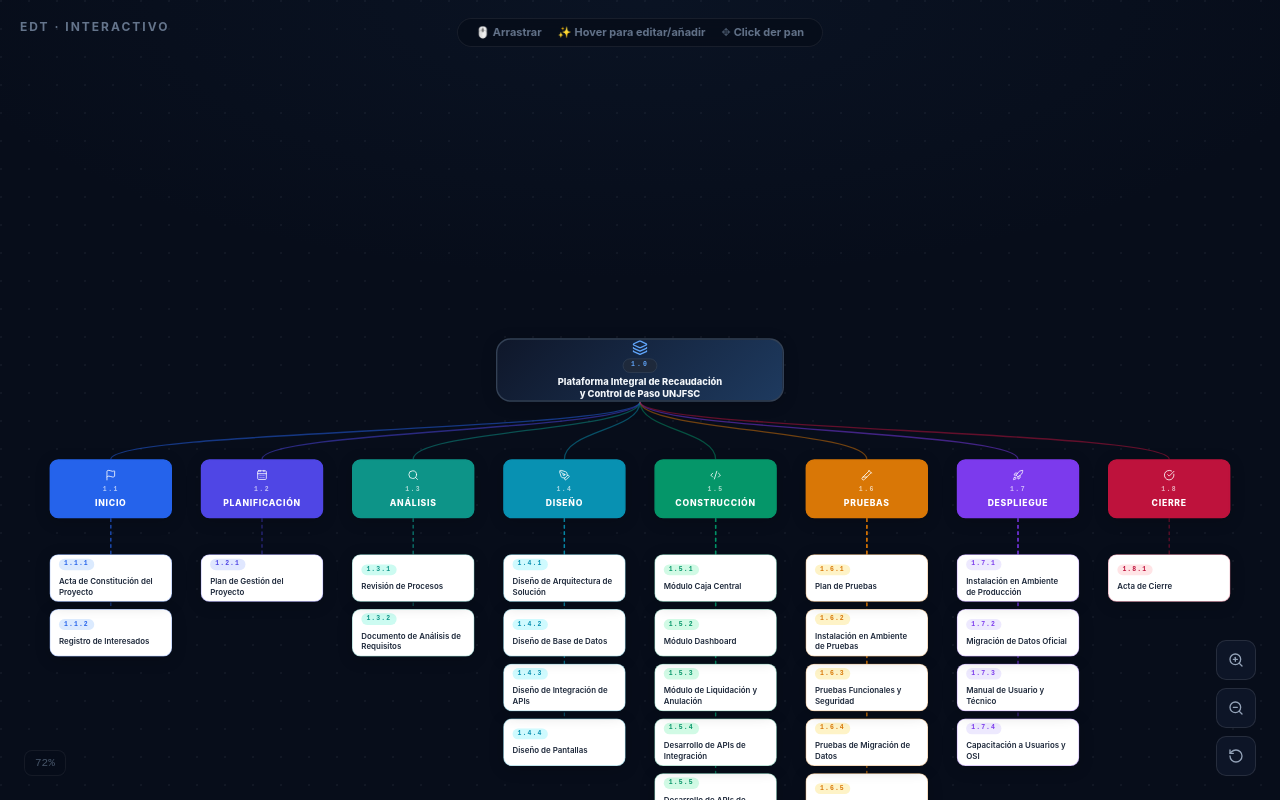
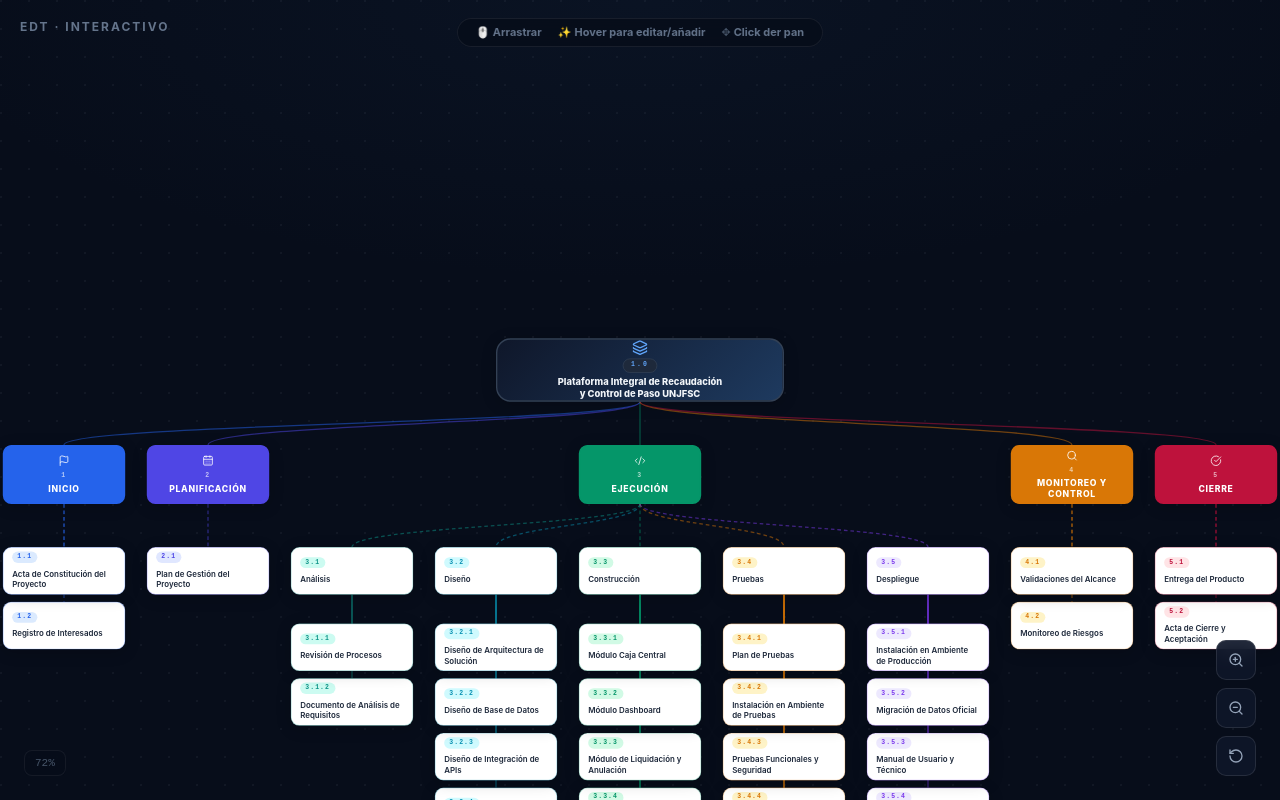
Before and after one commit to CermeGod/Trabajos-de-la-u, a React (Vite) app: page /edt in a window 1280 px wide. Built offline with nearby package versions, Linux system fonts and the light colour scheme.

Commit message:
Refactor EDT to support PMBOK hierarchy levels

```diff
--- a/src/projects/edt-diagram/EdtDiagram.tsx
+++ b/src/projects/edt-diagram/EdtDiagram.tsx
@@ -27,103 +27,94 @@
 // ─────────────────────────────────────────────────────────────
 // INITIAL DATA
 // ─────────────────────────────────────────────────────────────
-const PHASES_RAW = [
+interface TreeNodeData {
+  id: string;
+  code: string;
+  title: string;
+  color?: string;
+  light?: string;
+  icon?: React.ReactNode;
+  children?: TreeNodeData[];
+}
+
+const EDT_TREE: TreeNodeData[] = [
   {
-    id: "1.1",
-    title: "Inicio",
-    color: "#2563eb",
-    light: "#dbeafe",
-    icon: <Flag size={16} />,
-    tasks: [
-      ["1.1.1", "Acta de Constitución del Proyecto"],
-      ["1.1.2", "Registro de Interesados"]
+    id: "1", code: "1", title: "Inicio", color: "#2563eb", light: "#dbeafe", icon: <Flag size={16} />,
+    children: [
+      { id: "1.1", code: "1.1", title: "Acta de Constitución del Proyecto" },
+      { id: "1.2", code: "1.2", title: "Registro de Interesados" }
     ]
   },
   {
-    id: "1.2",
-    title: "Planificación",
-    color: "#4f46e5",
-    light: "#e0e7ff",
-    icon: <CalendarDays size={16} />,
-    tasks: [
-      ["1.2.1", "Plan de Gestión del Proyecto"]
+    id: "2", code: "2", title: "Planificación", color: "#4f46e5", light: "#e0e7ff", icon: <CalendarDays size={16} />,
+    children: [
+      { id: "2.1", code: "2.1", title: "Plan de Gestión del Proyecto" }
     ]
   },
   {
-    id: "1.3",
-    title: "Análisis",
-    color: "#0d9488",
-    light: "#ccfbf1",
-    icon: <Search size={16} />,
-    tasks: [
-      ["1.3.1", "Revisión de Procesos"],
-      ["1.3.2", "Documento de Análisis de Requisitos"]
+    id: "3", code: "3", title: "Ejecución", color: "#059669", light: "#d1fae5", icon: <Code2 size={16} />,
+    children: [
+      {
+        id: "3.1", code: "3.1", title: "Análisis", color: "#0d9488", light: "#ccfbf1", icon: <Search size={16} />,
+        children: [
+          { id: "3.1.1", code: "3.1.1", title: "Revisión de Procesos" },
+          { id: "3.1.2", code: "3.1.2", title: "Documento de Análisis de Requisitos" }
         ]
       },
       {
-    id: "1.4",
-    title: "Diseño",
-    color: "#0891b2",
-    light: "#cffafe",
-    icon: <PenTool size={16} />,
-    tasks: [
-      ["1.4.1", "Diseño de Arquitectura de Solución"],
-      ["1.4.2", "Diseño de Base de Datos"],
-      ["1.4.3", "Diseño de Integración de APIs"],
-      ["1.4.4", "Diseño de Pantallas"]
+        id: "3.2", code: "3.2", title: "Diseño", color: "#0891b2", light: "#cffafe", icon: <PenTool size={16} />,
+        children: [
+          { id: "3.2.1", code: "3.2.1", title: "Diseño de Arquitectura de Solución" },
+          { id: "3.2.2", code: "3.2.2", title: "Diseño de Base de Datos" },
+          { id: "3.2.3", code: "3.2.3", title: "Diseño de Integración de APIs" },
+          { id: "3.2.4", code: "3.2.4", title: "Diseño de Pantallas" }
         ]
       },
       {
-    id: "1.5",
-    title: "Construcción",
-    color: "#059669",
-    light: "#d1fae5",
-    icon: <Code2 size={16} />,
-    tasks: [
-      ["1.5.1", "Módulo Caja Central"],
-      ["1.5.2", "Módulo Dashboard"],
-      ["1.5.3", "Módulo de Liquidación y Anulación"],
-      ["1.5.4", "Desarrollo de APIs de Integración"],
-      ["1.5.5", "Desarrollo de APIs de Pasarela de Pagos"],
-      ["1.5.6", "Validación de Paso"]
+        id: "3.3", code: "3.3", title: "Construcción", color: "#059669", light: "#d1fae5", icon: <Code2 size={16} />,
+        children: [
+          { id: "3.3.1", code: "3.3.1", title: "Módulo Caja Central" },
+          { id: "3.3.2", code: "3.3.2", title: "Módulo Dashboard" },
+          { id: "3.3.3", code: "3.3.3", title: "Módulo de Liquidación y Anulación" },
+          { id: "3.3.4", code: "3.3.4", title: "Desarrollo de APIs de Integración" },
+          { id: "3.3.5", code: "3.3.5", title: "Desarrollo de APIs de Pasarela de Pagos" },
+          { id: "3.3.6", code: "3.3.6", title: "Validación de Paso" }
         ]
       },
       {
-    id: "1.6",
-    title: "Pruebas",
-    color: "#d97706",
-    light: "#fef3c7",
-    icon: <TestTube2 size={16} />,
-    tasks: [
-      ["1.6.1", "Plan de Pruebas"],
-      ["1.6.2", "Instalación en Ambiente de Pruebas"],
-      ["1.6.3", "Pruebas Funcionales y Seguridad"],
-      ["1.6.4", "Pruebas de Migración de Datos"],
-      ["1.6.5", "Pruebas Integrales"],
-      ["1.6.6", "Corrección de Defectos"]
+        id: "3.4", code: "3.4", title: "Pruebas", color: "#d97706", light: "#fef3c7", icon: <TestTube2 size={16} />,
+        children: [
+          { id: "3.4.1", code: "3.4.1", title: "Plan de Pruebas" },
+          { id: "3.4.2", code: "3.4.2", title: "Instalación en Ambiente de Pruebas" },
+          { id: "3.4.3", code: "3.4.3", title: "Pruebas Funcionales y Seguridad" },
+          { id: "3.4.4", code: "3.4.4", title: "Pruebas de Migración de Datos" },
+          { id: "3.4.5", code: "3.4.5", title: "Pruebas Integrales" },
+          { id: "3.4.6", code: "3.4.6", title: "Corrección de Defectos" }
         ]
       },
       {
-    id: "1.7",
-    title: "Despliegue",
-    color: "#7c3aed",
-    light: "#ede9fe",
-    icon: <Rocket size={16} />,
-    tasks: [
-      ["1.7.1", "Instalación en Ambiente de Producción"],
-      ["1.7.2", "Migración de Datos Oficial"],
-      ["1.7.3", "Manual de Usuario y Técnico"],
-      ["1.7.4", "Capacitación a Usuarios y OSI"]
+        id: "3.5", code: "3.5", title: "Despliegue", color: "#7c3aed", light: "#ede9fe", icon: <Rocket size={16} />,
+        children: [
+          { id: "3.5.1", code: "3.5.1", title: "Instalación en Ambiente de Producción" },
+          { id: "3.5.2", code: "3.5.2", title: "Migración de Datos Oficial" },
+          { id: "3.5.3", code: "3.5.3", title: "Manual de Usuario y Técnico" },
+          { id: "3.5.4", code: "3.5.4", title: "Capacitación a Usuarios y OSI" }
+        ]
+      }
     ]
   },
   {
-    id: "1.8",
-    title: "Cierre",
-    color: "#be123c",
-    light: "#ffe4e6",
-    icon: <CheckCircle size={16} />,
-    tasks: [
-      ["1.8.1", "Acta de Cierre"]
+    id: "4", code: "4", title: "Monitoreo y Control", color: "#d97706", light: "#fef3c7", icon: <Search size={16} />,
+    children: [
+      { id: "4.1", code: "4.1", title: "Validaciones del Alcance" },
+      { id: "4.2", code: "4.2", title: "Monitoreo de Riesgos" }
+    ]
+  },
+  {
+    id: "5", code: "5", title: "Cierre", color: "#be123c", light: "#ffe4e6", icon: <CheckCircle size={16} />,
+    children: [
+      { id: "5.1", code: "5.1", title: "Entrega del Producto" },
+      { id: "5.2", code: "5.2", title: "Acta de Cierre y Aceptación" }
     ]
   }
 ];
@@ -137,23 +128,33 @@
   icon: <Layers size={22} />,
 });
 
-PHASES_RAW.forEach((ph) => {
+function flattenTree(nodes: TreeNodeData[], parentId: string, depth: number, parentColor: string, parentLight: string) {
+  nodes.forEach(n => {
+    const color = n.color || parentColor;
+    const light = n.light || parentLight;
+    // Map depth 1 to phase, everything else to task
+    const type: NodeType = depth === 1 ? 'phase' : 'task';
+
     INITIAL_NODES.push({
-    id: ph.id, label: ph.title, code: ph.id, type: 'phase',
-    color: ph.color, light: ph.light, icon: ph.icon,
-    parentId: 'root',
+      id: n.id,
+      label: n.title,
+      code: n.code,
+      type,
+      color,
+      light,
+      icon: n.icon,
+      parentId
     });
-  INITIAL_EDGES.push({ from: 'root', to: ph.id });
 
-  ph.tasks.forEach(([tid, tname]) => {
-    INITIAL_NODES.push({
-      id: tid, label: tname as string, code: tid, type: 'task',
-      color: ph.color, light: ph.light,
-      parentId: ph.id,
+    INITIAL_EDGES.push({ from: parentId, to: n.id });
+
+    if (n.children) {
+      flattenTree(n.children, n.id, depth + 1, color, light);
+    }
   });
-    INITIAL_EDGES.push({ from: ph.id, to: tid });
-  });
-});
+}
+
+flattenTree(EDT_TREE, 'root', 1, '#1e3a5f', '#0f172a');
 
 // ─────────────────────────────────────────────────────────────
 // NODE DIMENSIONS
@@ -173,22 +174,51 @@
 // ─────────────────────────────────────────────────────────────
 function buildInitialPositions(): Record<string, Pos> {
   const pos: Record<string, Pos> = {};
-  const PHASE_COL_W = 210;
-  const totalW = PHASES_RAW.length * PHASE_COL_W;
-  const startX = -totalW / 2 + PHASE_COL_W / 2;
-
   pos['root'] = { x: -ROOT_W / 2, y: -ROOT_H / 2 };
 
-  PHASES_RAW.forEach((ph, pi) => {
-    const phaseCX = startX + pi * PHASE_COL_W;
-    pos[ph.id] = { x: phaseCX - PHASE_W / 2, y: ROOT_H / 2 + 80 };
+  const level1 = INITIAL_NODES.filter(n => n.parentId === 'root');
 
-    ph.tasks.forEach(([tid], ti) => {
-      pos[tid as string] = {
-        x: phaseCX - TASK_W / 2,
-        y: ROOT_H / 2 + 80 + PHASE_H + 50 + ti * (TASK_H + 10),
-      };
+  const colW = 200;
+  const footprints = level1.map(n1 => {
+    const l2 = INITIAL_NODES.filter(n => n.parentId === n1.id);
+    const hasL3 = l2.some(n2 => INITIAL_NODES.some(n3 => n3.parentId === n2.id));
+    if (hasL3) return Math.max(1, l2.length) * colW;
+    return colW;
   });
+
+  const totalW = footprints.reduce((acc, w) => acc + w, 0);
+  let currentX = -totalW / 2;
+
+  level1.forEach((nodeL1, i1) => {
+    const fw = footprints[i1];
+    const cxL1 = currentX + fw / 2;
+    const s1 = nodeSize(nodeL1.type);
+    pos[nodeL1.id] = { x: cxL1 - s1.w / 2, y: ROOT_H / 2 + 60 };
+
+    const level2 = INITIAL_NODES.filter(n => n.parentId === nodeL1.id);
+    const hasL3 = level2.some(n2 => INITIAL_NODES.some(n3 => n3.parentId === n2.id));
+
+    if (hasL3) {
+      let cxL2 = currentX + colW / 2;
+      level2.forEach((nodeL2) => {
+        const s2 = nodeSize(nodeL2.type);
+        pos[nodeL2.id] = { x: cxL2 - s2.w / 2, y: ROOT_H / 2 + 60 + s1.h + 60 };
+
+        const level3 = INITIAL_NODES.filter(n => n.parentId === nodeL2.id);
+        level3.forEach((nodeL3, i3) => {
+          const s3 = nodeSize(nodeL3.type);
+          pos[nodeL3.id] = { x: cxL2 - s3.w / 2, y: ROOT_H / 2 + 60 + s1.h + 60 + s2.h + 40 + i3 * (s3.h + 10) };
+        });
+        cxL2 += colW;
+      });
+    } else {
+      level2.forEach((nodeL2, i2) => {
+        const s2 = nodeSize(nodeL2.type);
+        pos[nodeL2.id] = { x: cxL1 - s2.w / 2, y: ROOT_H / 2 + 60 + s1.h + 60 + i2 * (s2.h + 10) };
+      });
+    }
+
+    currentX += fw;
   });
 
   return pos;
```
Lines whose indentation alone changed are shown as unchanged.
